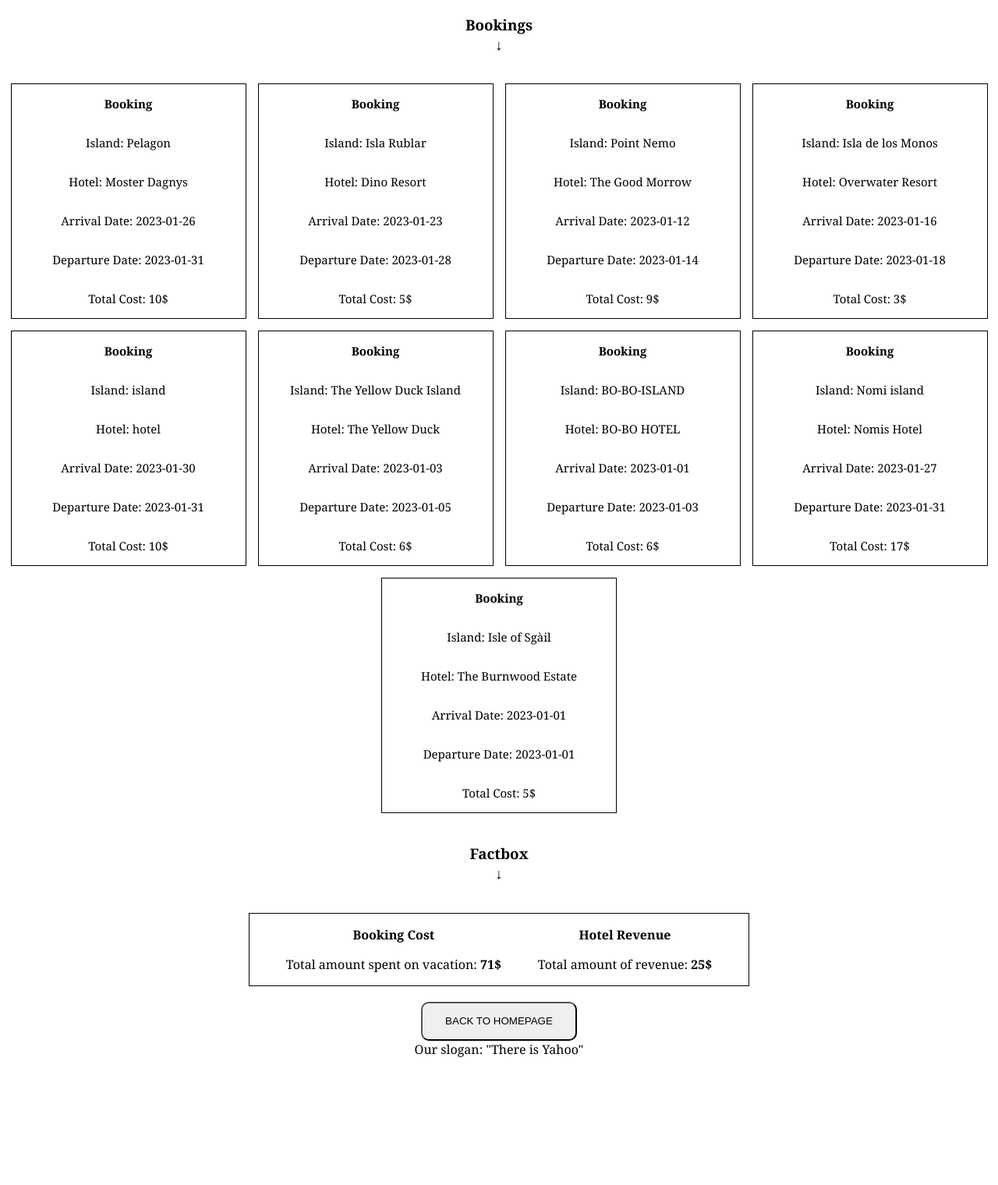
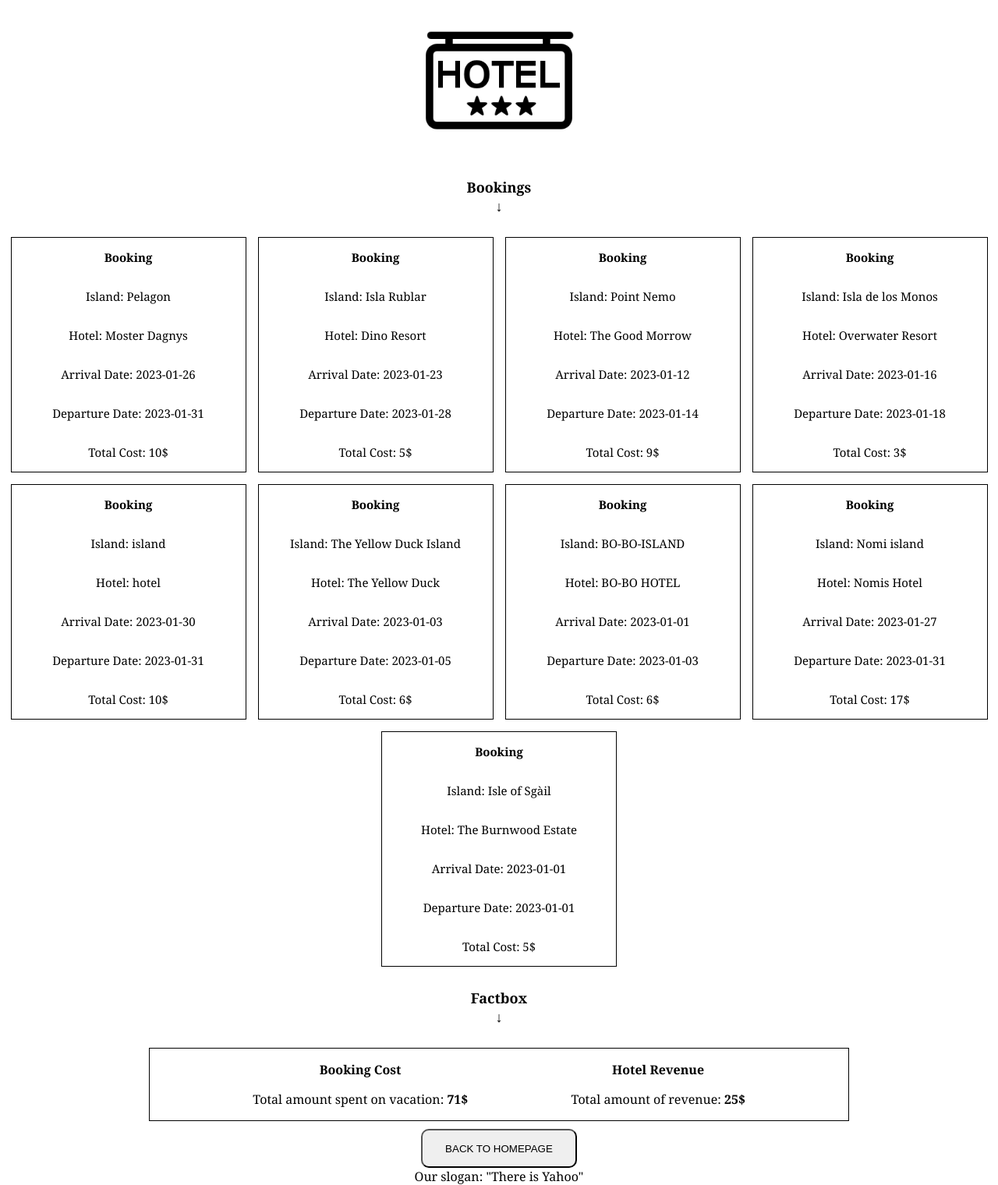
Before and after one commit to gustavenoksson/hotel-yahoo, a PHP site: page /logbook.php in a window 1280 px wide. Shown: the whole page at 78% size. Before the commit the page ends 1356 px from the top, so only its background shows below. Run offline with PHP 8.4, Linux system fonts and the light colour scheme; data comes from the database, SQL or seed files in the repository.

Commit message:
updated styling of logbook.php

```diff
--- a/logbook.php
+++ b/logbook.php
@@ -28,6 +28,7 @@ function getRevenue()
 ?>
 <main>
     <section class="vacationSection">
+        <img class="heroImg" src="/images/hotel3.ico" alt="">
         <p class="headlineBig">Bookings <br>↓</p>
         <div class="vacationCards">
             <?php
--- a/style.css
+++ b/style.css
@@ -102,7 +102,11 @@ slogan {
   justify-content: center;
   align-items: center;
   flex-direction: column;
-  gap: 20px;
+  gap: 10px;
+}
+
+.heroImg {
+  height: 200px;
 }
 
 .vacationCards {
@@ -118,14 +122,13 @@ slogan {
   justify-content: center;
   align-items: center;
   flex-direction: column;
-  color: rgb(0, 0, 0);
   border: 1px solid;
 }
 
 .headlineBig {
   font-weight: bold;
   text-align: center;
-  font-size: 1.17em;
+  font-size: 18px;
 }
 
 .headlineSmall {
@@ -141,6 +144,7 @@ slogan {
 .vacationFactBox {
   display: flex;
   justify-content: space-evenly;
-  width: 50%;
+  align-items: center;
+  width: 70%;
   border: 1px solid;
 }
```
